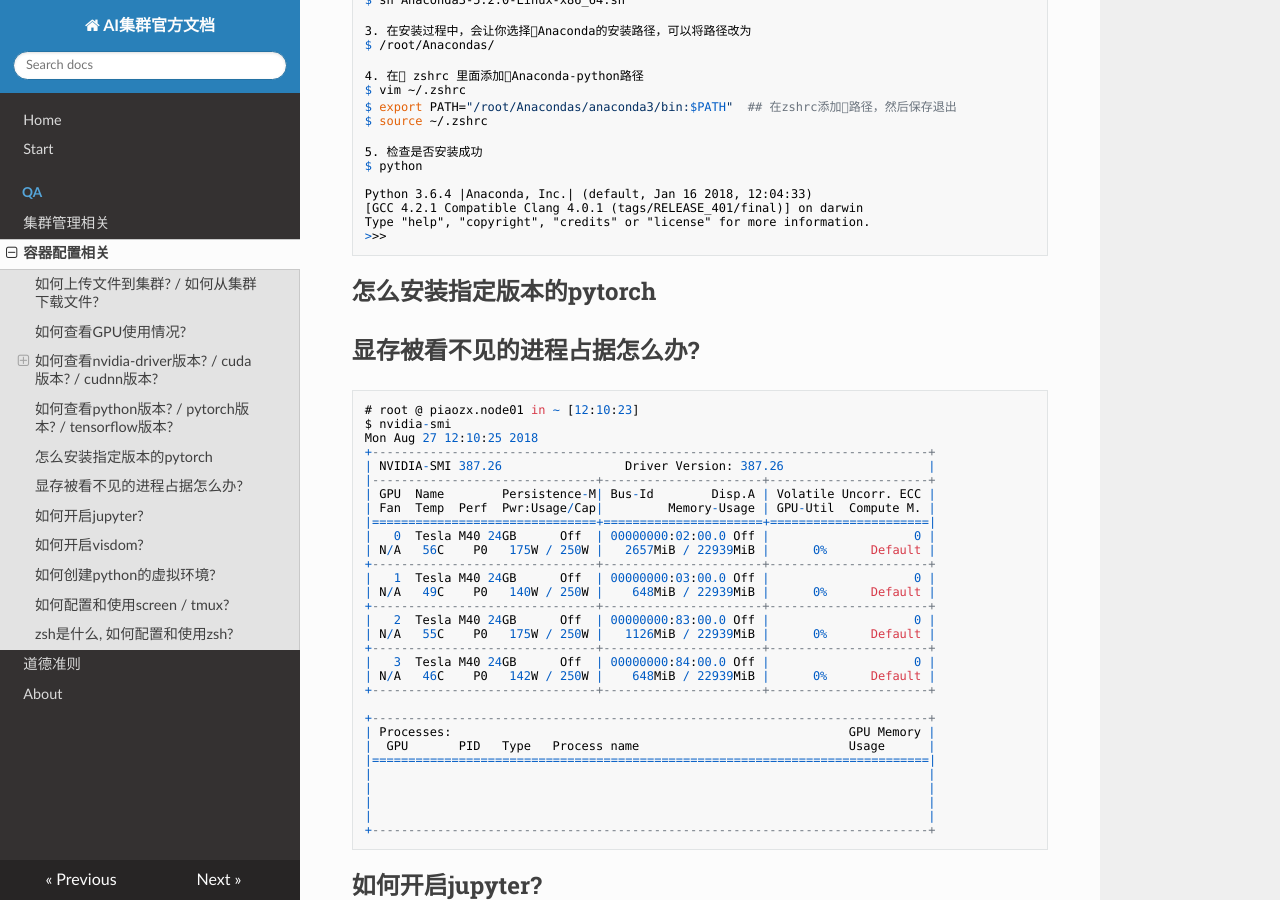
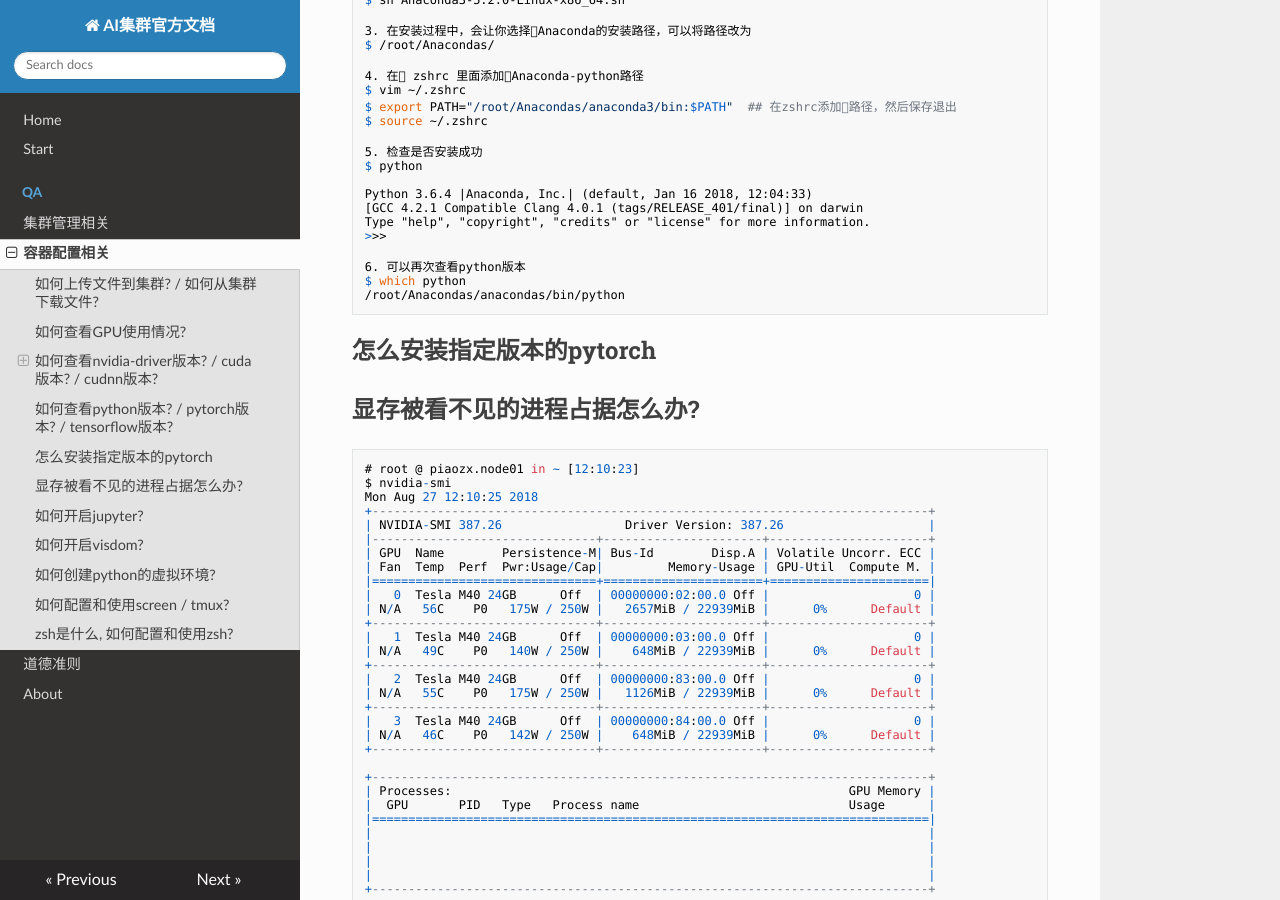
Before and after one commit to lijing1996/DockerMonitor, an MkDocs documentation site: the page built from doc/docs/QA_container.md, in a window 1280 px wide and 900 px high, scrolled down 1813 px. Built offline with MkDocs 1.6.1, drawn with Linux system fonts in a browser that asks for light colours; nearby versions of some CDN libraries.

Commit message:
add more content

````diff
--- a/doc/docs/QA_container.md
+++ b/doc/docs/QA_container.md
@@ -86,6 +86,10 @@ Python 3.6.4 |Anaconda, Inc.| (default, Jan 16 2018, 12:04:33)
 [GCC 4.2.1 Compatible Clang 4.0.1 (tags/RELEASE_401/final)] on darwin
 Type "help", "copyright", "credits" or "license" for more information.
 >>>
+
+6. 可以再次查看python版本
+$ which python
+/root/Anacondas/anacondas/bin/python
 ```
 
 
````
